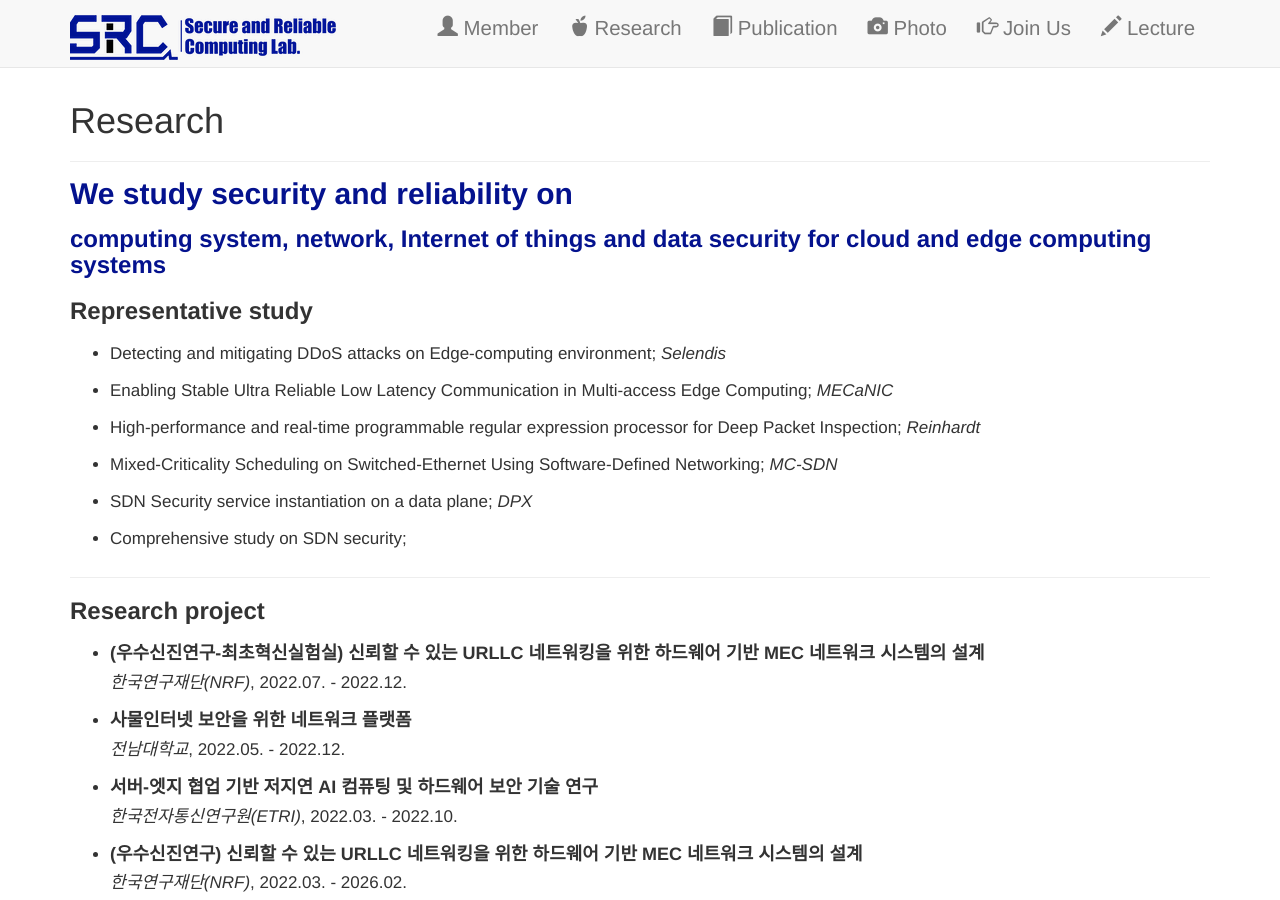
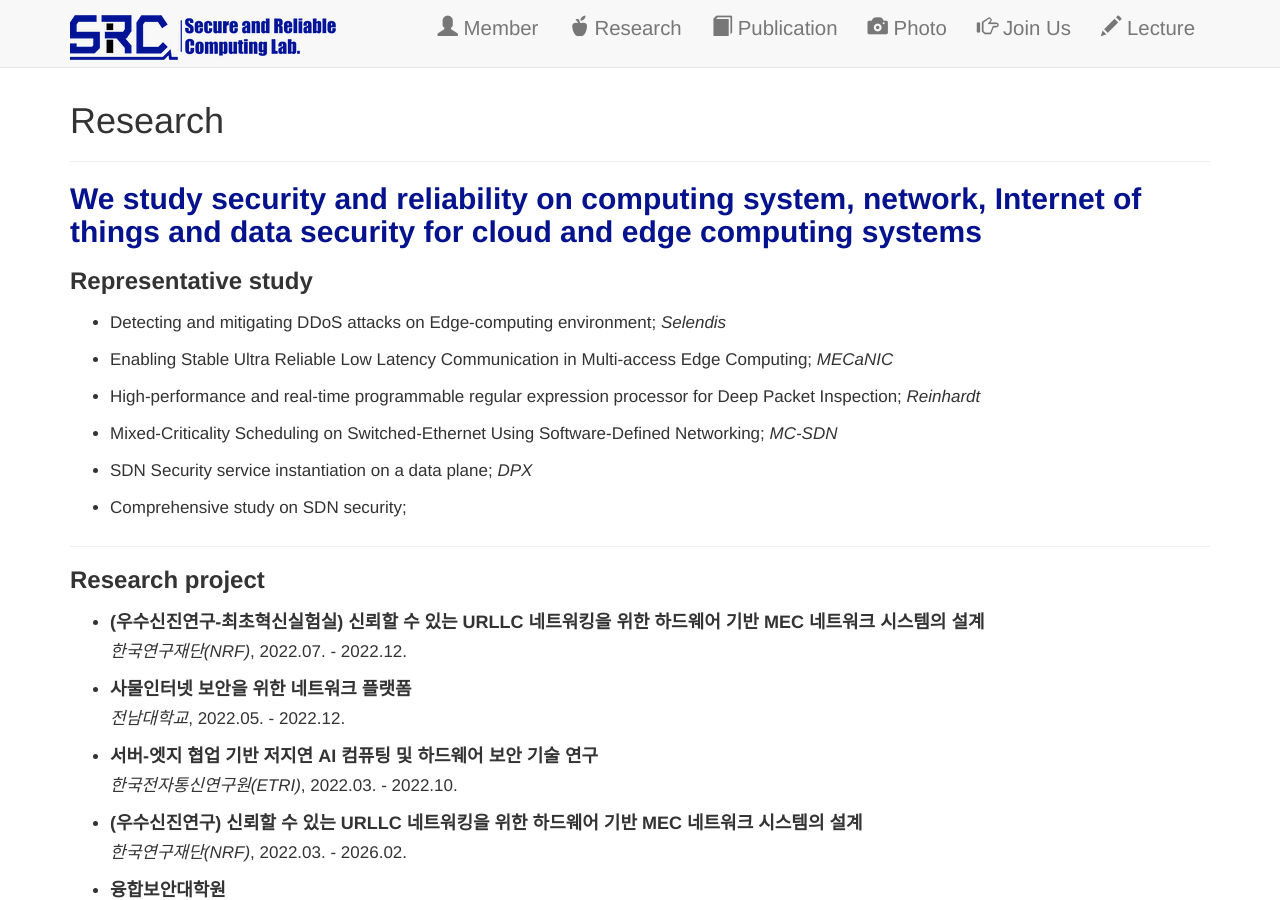
Before and after one commit to src-jnu/src-jnu.github.io, a Jekyll site: the page built from page/research.html, in a window 1280 px wide and 900 px high. Built offline with Jekyll 4.4.1, drawn with Linux system fonts in a browser that asks for light colours; nearby versions of some CDN libraries; a style sheet for code colours, icons or effects is not loaded.

Commit message:
Update research.html

```diff
--- a/page/research.html
+++ b/page/research.html
@@ -6,11 +6,10 @@
     <div class="container">
         <h1 class="project"> Research </h1>
         <hr>
-        <p style="line-height:0.9">
-            <h2 style="color:#04128E; font-weight:bolder; line-height:0.8"> We study security and reliability on </h2>
-            <h3 style="color:#04128E; font-weight:bolder"> computing system, network, Internet of things and data security for cloud and edge computing systems </h3>
+        <p>
+            <h2 style="color:#04128E; font-weight:bolder;"> We study security and reliability on computing system, network, Internet of things and data security for cloud and edge computing systems </h2>
         </p>
-        <p></p>
+        <p></p><p></p>
 
         <h3 style="font-weight:bolder"> Representative study  </h4>
         {% for pub in site.data.research.study %}
```
